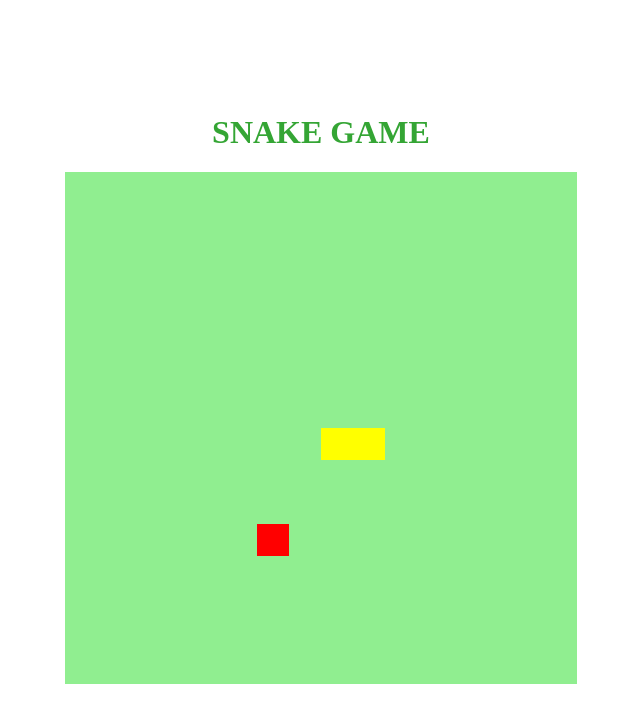
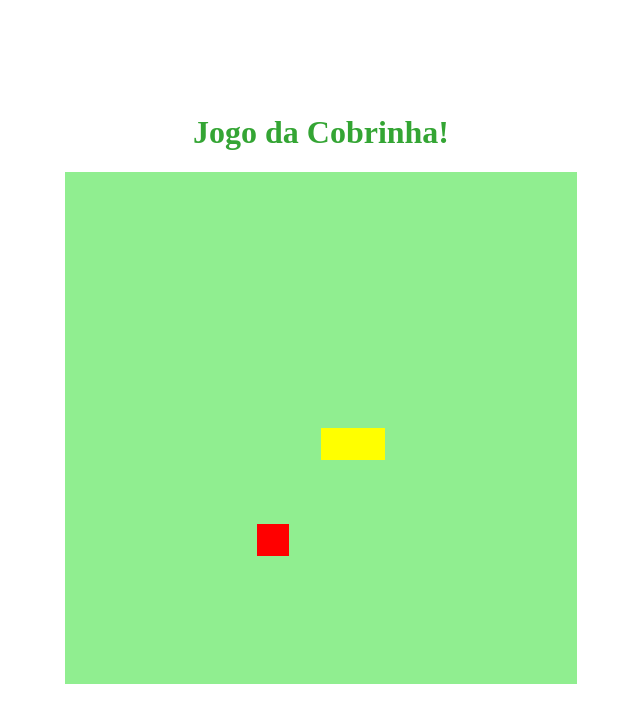
Before and after one commit to Jony-2k/Jogo-da-Cobrinha, a plain HTML site: page index.html in a window 1280 px wide. Shown: the whole page, without its empty margins (295-935 px from the left). Drawn offline with Linux system fonts and the light colour scheme.

Commit message:
Update index.html

```diff
--- a/index.html
+++ b/index.html
@@ -11,7 +11,7 @@
 
 </head>
 <body>
-    <h1>SNAKE GAME</h1>
+    <h1>Jogo da Cobrinha!</h1>
     <canvas id="snake" width="512" height="512"></canvas>
 </body>
 </html>
```
